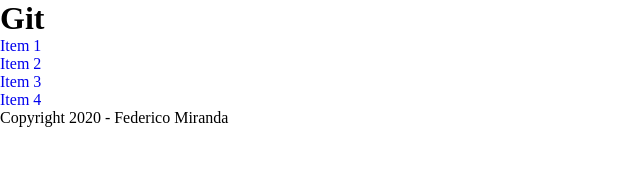
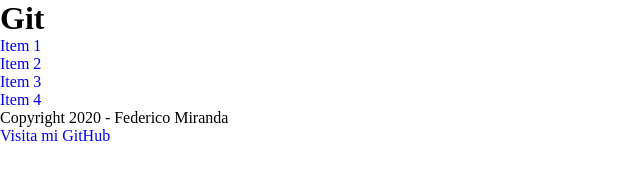
Before and after one commit to federicomiranda/proyecto-de-prueba, a plain HTML site: page index.html in a window 1280 px wide. Shown: the whole page, without its empty margins (0-640 px from the left). Drawn offline with Linux system fonts and the light colour scheme.

Commit message:
Agreguè un link al footer

```diff
--- a/index.html
+++ b/index.html
@@ -22,6 +22,7 @@
 
     <footer>
         <p>Copyright 2020 - Federico Miranda</p>
+        <a href="#">Visita mi GitHub</a>
     </footer>
 </body>
 </html>
```
